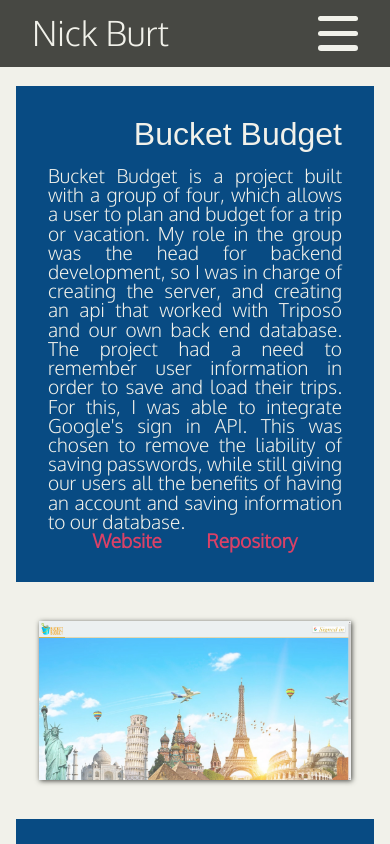
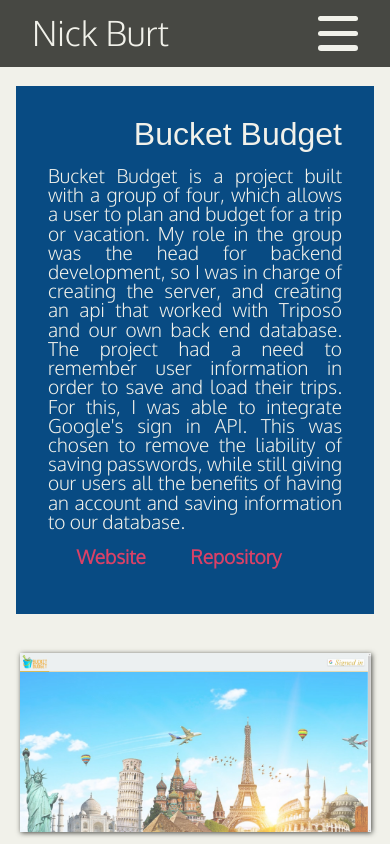
Before and after one commit to nbur4556/react-portfolio, a React (Create React App) app: page /portfolio in a window 390 px wide. Shown: the top 844 px of the page. Built offline with nearby package versions, Linux system fonts and the light colour scheme; a web font is replaced by a local one.

Commit message:
style: readjust sizes and margins

```diff
--- a/src/stylesheets/project-preview-responsive.css
+++ b/src/stylesheets/project-preview-responsive.css
@@ -6,7 +6,7 @@
 
     .project img{
         max-height: none;
-        width: 80%;
+        width: 90%;
     }
 
     .project .textBox, .project img{
--- a/src/stylesheets/project-preview.css
+++ b/src/stylesheets/project-preview.css
@@ -34,6 +34,7 @@
 .project .textBox div{
     display: flex;
     justify-content: space-evenly;
+    margin: 1rem;
     width: 100%;
 }
 
```
